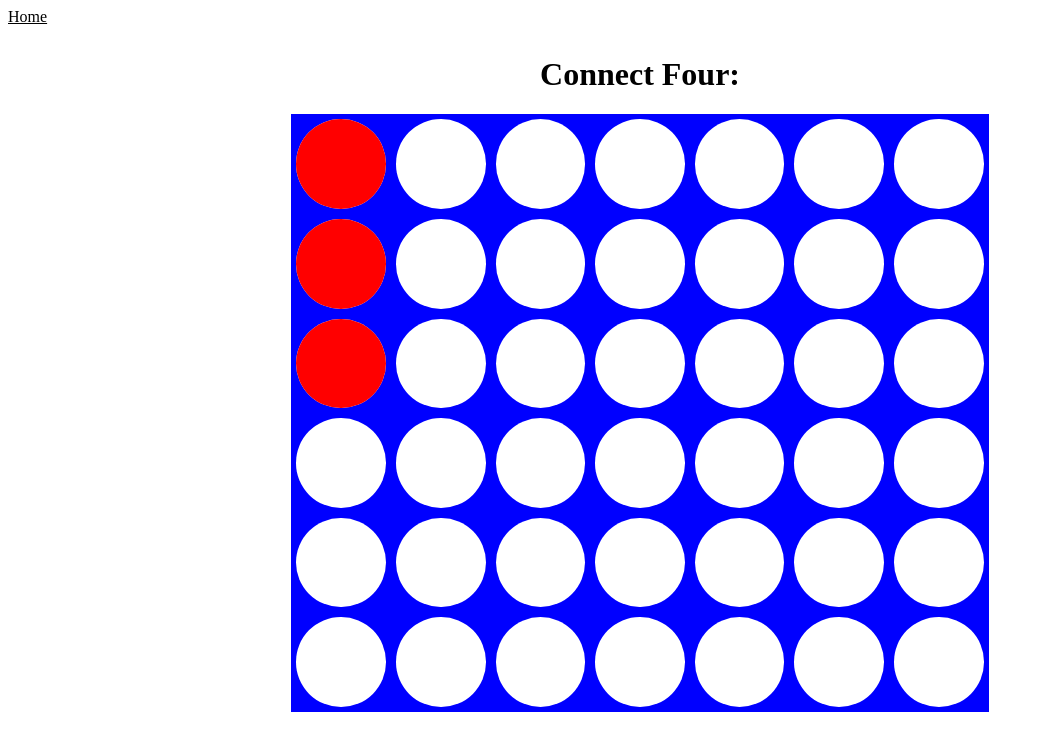
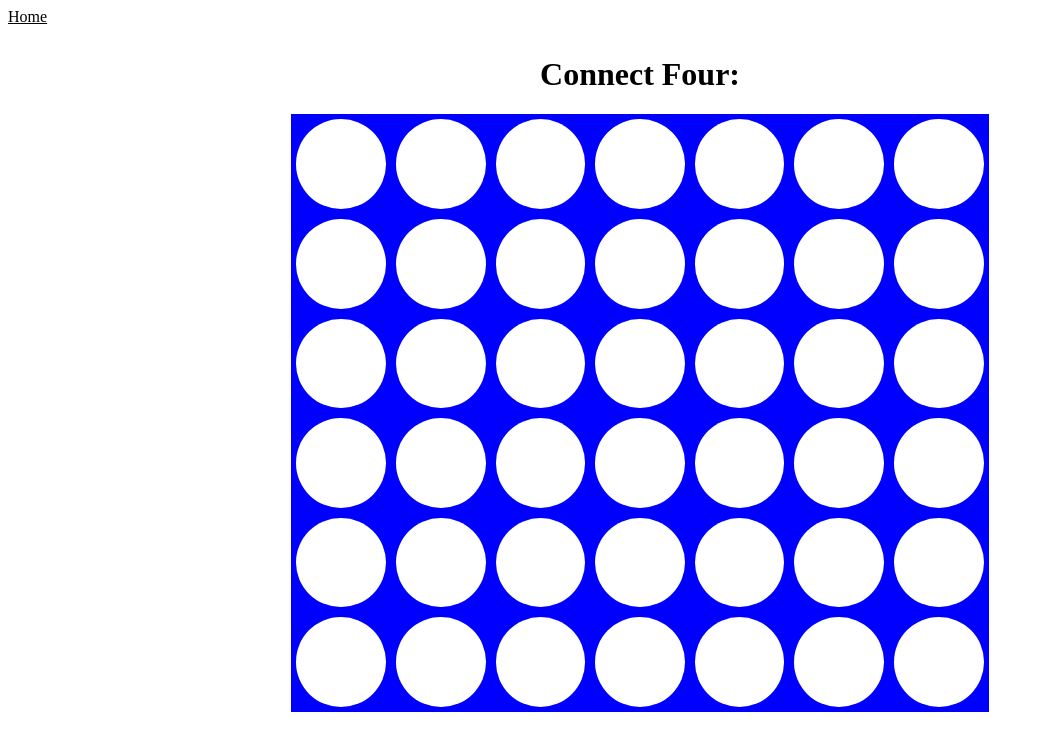
Before and after one commit to jb3k/Mini-Projects, a React (Create React App) app in the folder react-app/: page /connectFour in a window 1280 px wide. Shown: the top 750 px of the page, without its empty margins (0-1044 px from the left). Built offline with nearby package versions, Linux system fonts and the light colour scheme.

Commit message:
got the pieeces to add to board, but now all pieces switching to diffeereent colors

```diff
--- a/react-app/src/components/connect4/connectFour.css
+++ b/react-app/src/components/connect4/connectFour.css
@@ -24,3 +24,10 @@
     border-radius: 50%;
     background-color: red;
 }
+
+.p2-board-spot {
+    height: 100%;
+    width: 100%;
+    border-radius: 50%;
+    background-color: yellow;
+}
--- a/react-app/src/components/connect4/index.js
+++ b/react-app/src/components/connect4/index.js
@@ -3,21 +3,10 @@ import './connectFour.css'
 
 function ConnectFour() {
 
-    let [spots, setSpots] = useState(Array(42).fill(''))
-    let [red, setRed] = useState(true)
-    let moves = [
-        { x: 0, y: 0, player: 'red' },
-        { x: 0, y: 1, player: 'red' },
-        { x: 0, y: 2, player: 'red' }
-    ]
+    let [playerTurn, setPlayerTurn] = useState(true)
+    let [moves, setMoves] = useState([])
 
-    let handleClick = (i) => {
-        if (calculateWinner(spots || spots[i])) return
-        if (spots[i] !== '') return
-        // spots[i] = (red ? player1 : player2)
-        setSpots(spots)
-        setRed(!red)
-    }
+
 
     let calculateWinner = () => {
 
@@ -25,12 +14,18 @@ function ConnectFour() {
     }
 
 
+
     let getPiece = (x, y) => {
-
         const list = moves.filter((item) => {
             return (item.x === x && item.y === y)
         })
         return list[0]
+    }
+
+    let addMove = (x, y) => {
+        let nextPlayer = playerTurn ? "p1-board-spot" : "p2-board-spot"
+        setPlayerTurn(!playerTurn)
+        setMoves(moves.concat({ x, y, nextPlayer }))
     }
 
 
@@ -44,9 +39,10 @@ function ConnectFour() {
             for (let c = 0; c < cols; c++) {
                 let piece = getPiece(c, r)
                 colViews.push(
-                    <div className="c4-board" >
-                        <div className="c4-board-spots">
-                            {piece ? <div className="p1-board-spot"></div> : undefined}
+                    <div className="c4-board">
+                        <div className="c4-board-spots" onClick={() => { addMove(c, r) }}>
+                            {piece ? <div className={moves[moves.length - 1].nextPlayer} /> : undefined}
+                            {console.log(playerTurn, moves)}
                         </div>
                     </div>
                 )
@@ -55,7 +51,7 @@ function ConnectFour() {
                 <div className="c4-board-rows">{colViews}</div>
             )
         }
-
+        console.log(rowViews)
         return (
             <>
                 <div style={{ backgroundColor: 'red', display: 'flex', flexDirection: 'column' }}>
@@ -64,9 +60,11 @@ function ConnectFour() {
 
             </>
         )
-
     }
 
+    let resetBoard = () => {
+        setMoves([])
+    }
 
     return (
         <>
```
